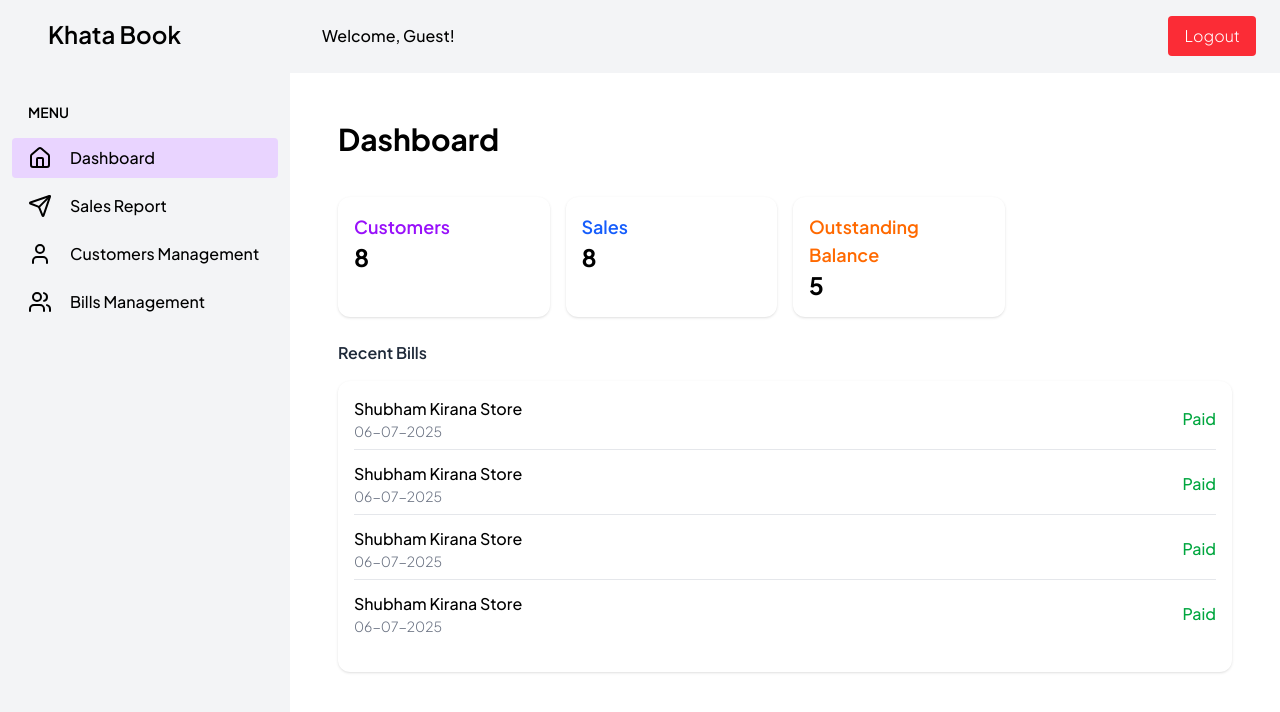
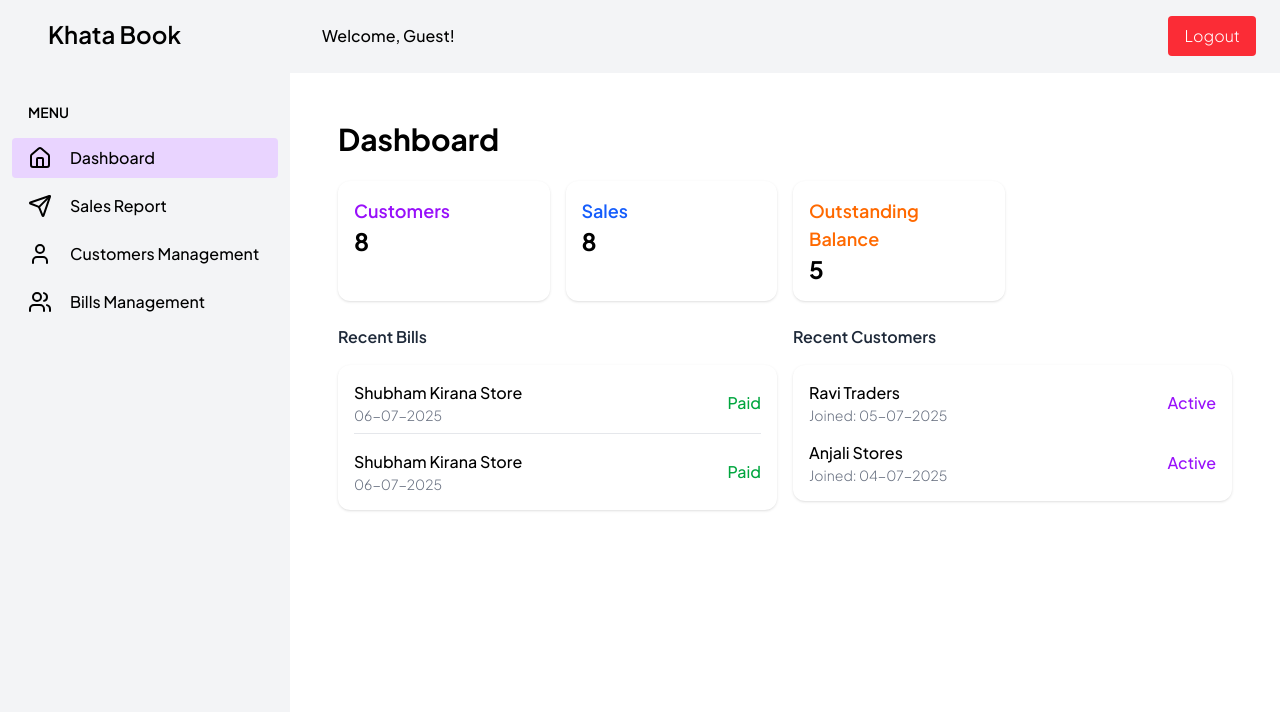
Before and after one commit to ak-2301/Saahayak-AI-Web, a React (Vite) app: page /dashboard in a window 1280 px wide. Shown: the top 712 px of the page. Built offline with nearby package versions, Linux system fonts and the light colour scheme.

Commit message:
add sort filter in bill management

```diff
--- a/src/pages/Dashboard.jsx
+++ b/src/pages/Dashboard.jsx
@@ -6,10 +6,9 @@ export default function Dashboard() {
         <DefaultLayout>
             <div className="p-6 space-y-6">
                 <h1 className="text-3xl font-bold">Dashboard</h1>
-                <div className="flex justify-between items-center mb-4">
-                </div>
+
+                {/* Summary Cards */}
                 <div className="grid grid-cols-1 sm:grid-cols-2 lg:grid-cols-4 gap-4">
-
                     <Link
                         to="/customers"
                         className="bg-white p-4 rounded-xl shadow cursor-pointer hover:bg-gray-50 block"
@@ -17,13 +16,7 @@ export default function Dashboard() {
                         <div className="text-purple-600 text-lg font-semibold">Customers</div>
                         <div className="text-2xl font-bold">8</div>
                     </Link>
-                    {/* <Link
-                        to="/bills"
-                        className="bg-white p-4 rounded-xl shadow cursor-pointer hover:bg-gray-50 block"
-                    >
-                        <div className="text-green-600 text-lg font-semibold">Bills</div>
-                        <div className="text-2xl font-bold">8</div>
-                    </Link> */}
+
                     <Link
                         to="/sales"
                         className="bg-white p-4 rounded-xl shadow cursor-pointer hover:bg-gray-50 block"
@@ -33,55 +26,53 @@ export default function Dashboard() {
                     </Link>
 
                     <div className="bg-white p-4 rounded-xl shadow">
-                        <div className="text-orange-500 text-lg font-semibold">
-                            Outstanding Balance
-                        </div>
+                        <div className="text-orange-500 text-lg font-semibold">Outstanding Balance</div>
                         <div className="text-2xl font-bold">5</div>
                     </div>
                 </div>
 
-
+                {/* Two-Column Section: Recent Bills & Customers */}
+                <div className="grid grid-cols-1 lg:grid-cols-2 gap-4">
+                    {/* Recent Bills */}
+                    <div>
                         <div className="font-semibold text-gray-800 mb-4">Recent Bills</div>
-                <div className="bg-white p-4 rounded-xl shadow">
-
-                    <div className="flex justify-between mb-3 pb-2 border-b border-gray-200 items-center">
+                        <div className="bg-white p-4 rounded-xl shadow space-y-4">
+                            <div className="flex justify-between pb-2 border-b border-gray-200 items-center">
                                 <div>
                                     <div className="font-medium">Shubham Kirana Store</div>
-                            <div className="text-sm text-gray-500">
-                                06-07-2025
-                            </div>
+                                    <div className="text-sm text-gray-500">06-07-2025</div>
                                 </div>
                                 <div className="text-green-600 font-medium">Paid</div>
                             </div>
-
-                    <div className="flex justify-between mb-3 pb-2 border-b border-gray-200 items-center">
+                            <div className="flex justify-between items-center">
                                 <div>
                                     <div className="font-medium">Shubham Kirana Store</div>
-                            <div className="text-sm text-gray-500">
-                                06-07-2025
-                            </div>
+                                    <div className="text-sm text-gray-500">06-07-2025</div>
                                 </div>
                                 <div className="text-green-600 font-medium">Paid</div>
                             </div>
-
-                    <div className="flex justify-between mb-3 pb-2 border-b border-gray-200 items-center">
-                        <div>
-                            <div className="font-medium">Shubham Kirana Store</div>
-                            <div className="text-sm text-gray-500">
-                                06-07-2025
                         </div>
                     </div>
-                        <div className="text-green-600 font-medium">Paid</div>
+
+                    {/* Recent Customers */}
+                    <div>
+                        <div className="font-semibold text-gray-800 mb-4">Recent Customers</div>
+                        <div className="bg-white p-4 rounded-xl shadow space-y-4">
+                            <div className="flex justify-between items-center">
+                                <div>
+                                    <div className="font-medium">Ravi Traders</div>
+                                    <div className="text-sm text-gray-500">Joined: 05-07-2025</div>
                                 </div>
-
-                    <div className="flex justify-between mb-3 pb-2 items-center">
+                                <div className="text-purple-600 font-medium">Active</div>
+                            </div>
+                            <div className="flex justify-between items-center">
                                 <div>
-                            <div className="font-medium">Shubham Kirana Store</div>
-                            <div className="text-sm text-gray-500">
-                                06-07-2025
+                                    <div className="font-medium">Anjali Stores</div>
+                                    <div className="text-sm text-gray-500">Joined: 04-07-2025</div>
+                                </div>
+                                <div className="text-purple-600 font-medium">Active</div>
                             </div>
                         </div>
-                        <div className="text-green-600 font-medium">Paid</div>
                     </div>
                 </div>
             </div>
```
Also changed, not shown: src/pages/BillManagement.jsx (+187 -10 lines), src/screens/Bills/UploadBill.jsx (added), src/screens/Customer/CreateCustomer.jsx (renamed from src/pages/Customer/CreateCustomer.jsx), src/screens/Customer/CustomerList.jsx (renamed from src/pages/Customer/CustomerList.jsx), src/screens/Customer/DeleteCustomer.jsx (added). Lines whose indentation alone changed are shown as unchanged.
